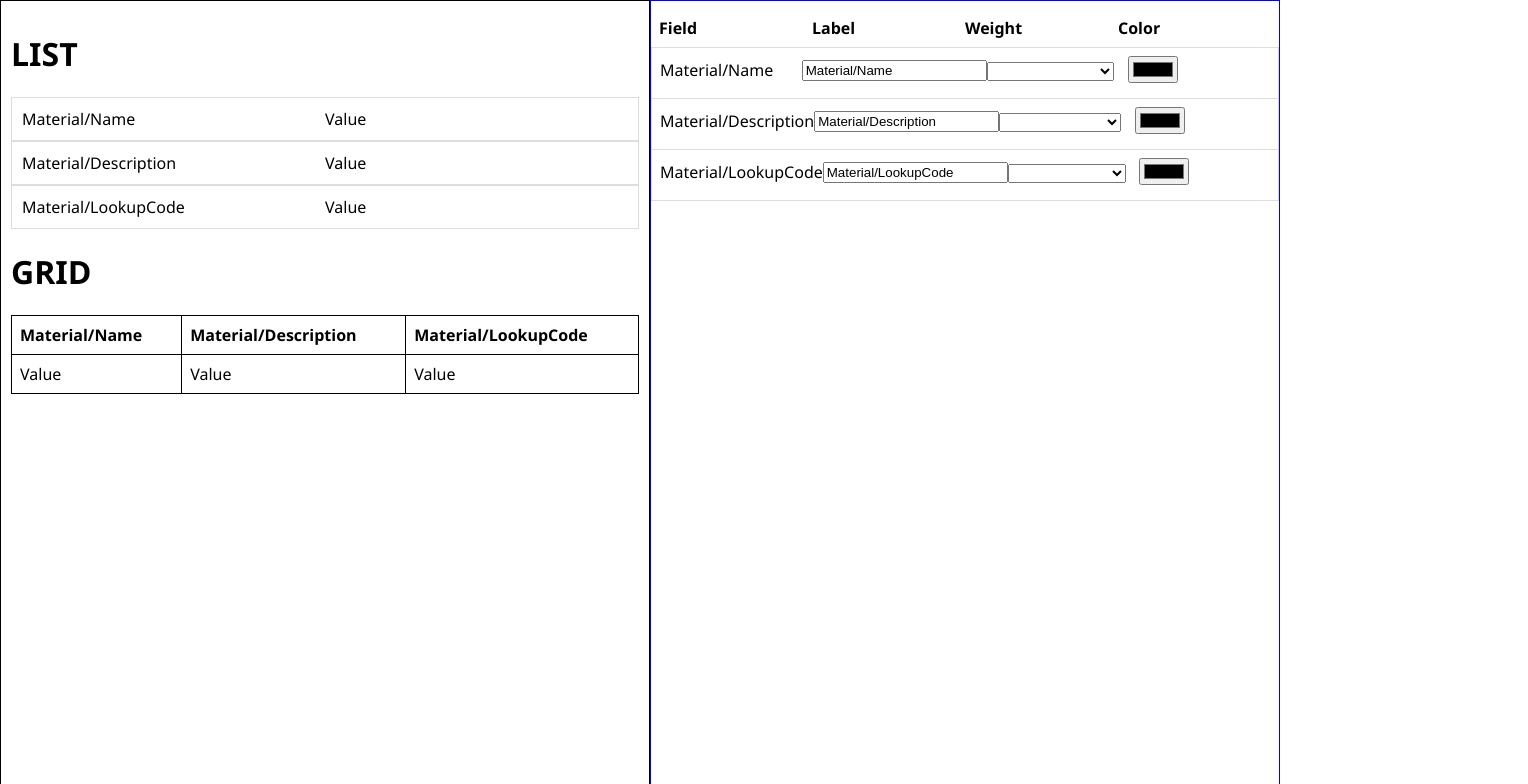
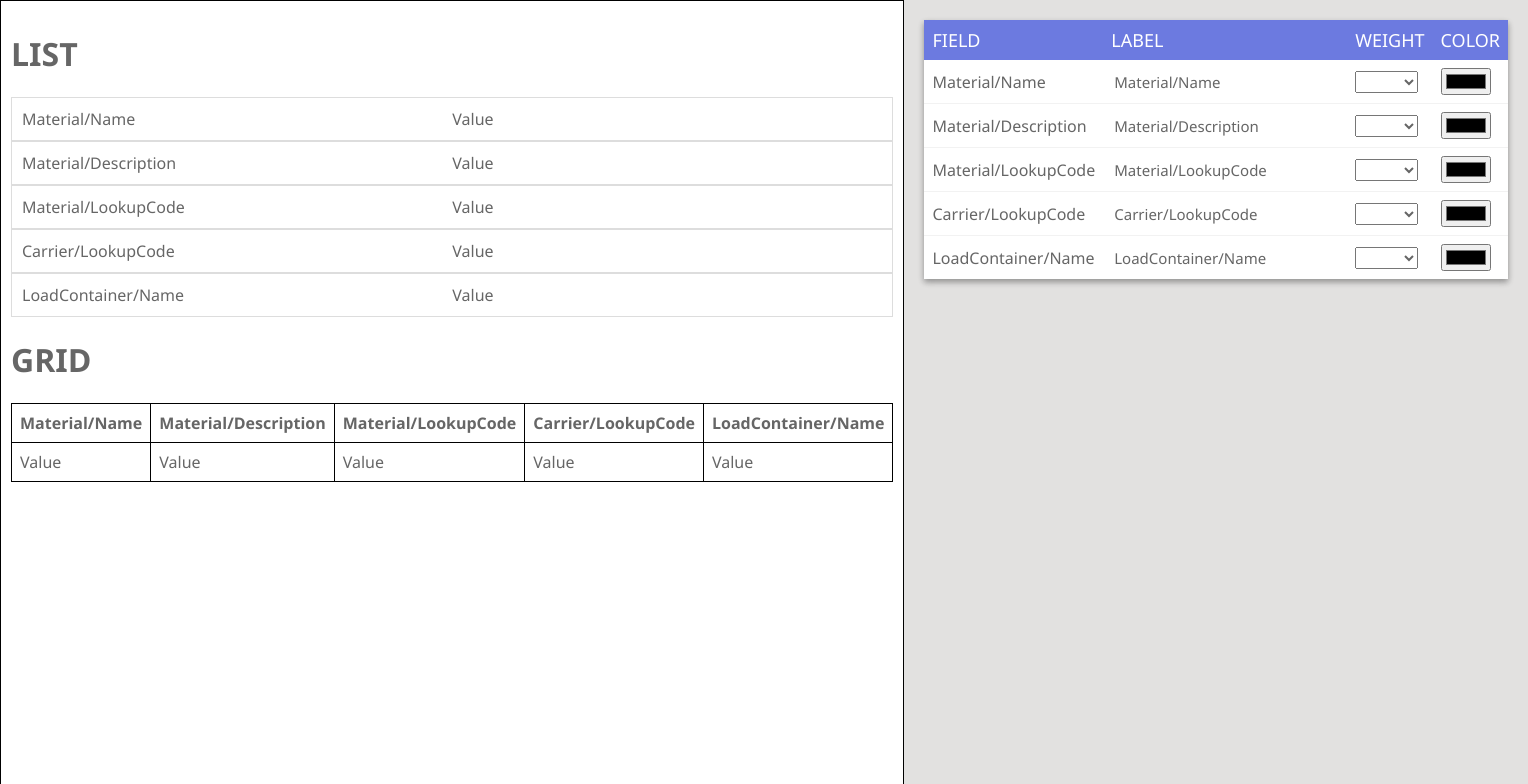
Before and after one commit to pdaddy26/angular-ui-custom, an Angular app: page / in a window 1280 px wide. Shown: the top 784 px of the page, 1528 px wide, since content can reach past the window. Built offline with nearby package versions, Linux system fonts and the light colour scheme.

Commit message:
just make ui look good

```diff
--- a/src/app/app.component.scss
+++ b/src/app/app.component.scss
@@ -6,9 +6,10 @@
 }
 
 .style-container {
-    border: 1px solid blue;
     flex-grow: 1;
     flex-basis: 0;
+    background-color: #e2e1e0;
+    padding: 20px;
 }
 
 .container {
--- a/src/app/app.component.ts
+++ b/src/app/app.component.ts
@@ -15,7 +15,9 @@ export class AppComponent implements OnInit {
     this.fields = [
       "Material/Name",
       "Material/Description",
-      "Material/LookupCode"
+      "Material/LookupCode",
+      "Carrier/LookupCode",
+      "LoadContainer/Name"
     ];
   }
 
--- a/src/app/field-styler/field-styler.component.html
+++ b/src/app/field-styler/field-styler.component.html
@@ -1,32 +1,36 @@
-<ul>
-  <li>
-    <div class="header-container">
-      <div>Field</div>
-      <div>Label</div>
-      <div>Weight</div>
-      <div>Color</div>
-    </div>
-  </li>
-  <li class="item" #listItem draggable="true"
+<table>
+  <thead>
+    <tr>
+      <th>FIELD</th>
+      <th>LABEL</th>
+      <th>WEIGHT</th>
+      <th>COLOR</th>
+    </tr>
+  </thead>
+  <tbody>
+    <tr #listItem draggable="true"
       (dragenter)="onDragEnter($event, listItem)"
       (dragover)="onDragOver($event, listItem)"
       (dragstart)="onDragStart($event, listItem)"
+      (dragend)="onDragEnd($event, listItem)"
       (drop)="onDrop($event, listItem)"
-                        *ngFor="let f of fields"
-      [id]="f">
-    <div class="field-container">
-      <div>{{f}}</div>
-      <div><input type="text" [(ngModel)]="fieldStyles[f+'#LABEL'].title" /></div>
-      <div>
+      *ngFor="let f of fields" [id]="f">
+      <td>
+        {{f}}
+      </td>
+      <td>
+        <input class="label" type="text" [(ngModel)]="fieldStyles[f+'#LABEL'].title" />
+      </td>
+      <td>
           <select [(ngModel)]="fieldStyles[f+'#LABEL'].css['font-weight']">
             <option *ngFor="let weight of fontWeights" [value]="weight">{{weight}}</option>
           </select>
-      </div>
-      <div>
-        <input type="color" [(ngModel)]="fieldStyles[f+'#LABEL'].css['color']"/>
-      </div>
-    </div>
-  </li>
-</ul>
+      </td>
+      <td>
+        <input type="color" [(ngModel)]="fieldStyles[f+'#LABEL'].css['color']" />
+      </td>
+    </tr>
+  </tbody>
+</table>
 
 <!-- <button (click)="print()">print</button> -->
--- a/src/app/field-styler/field-styler.component.scss
+++ b/src/app/field-styler/field-styler.component.scss
@@ -1,52 +1,73 @@
-.field-container {
-    display: flex;
-    flex-direction: row;
-    margin: 8px;
-    align-items: center;
 
-    &>div {
-        flex-grow: 1;
-        flex-basis: 0;
+select {
+    width: 90%;
+    color: #666666;
+}
+
+.over {
+    box-shadow: 0px 0px 5px gray;
+}
+
+table {
+    width: 100%;
+    text-align: left;
+    border: 0;
+    border-collapse: collapse;
+    box-shadow: 0 3px 6px rgba(0,0,0,0.16), 0 3px 6px rgba(0,0,0,0.23);
+
+    &:hover {
+        box-shadow: 0 14px 28px rgba(0,0,0,0.25), 0 10px 10px rgba(0,0,0,0.22);
+    }
+
+    thead {
+        background-color: #6C7AE0;
+        color: white;
+
+
+        th {
+            font-weight: 400;
+            font-size: 18px;
         }
     }
 
-.header-container {
-    display: flex;
-    flex-direction: row;
-    margin: 8px;
-    align-items: center;
-    font-weight: bold;
+    tbody {
+        background-color: white;
 
-    &>div {
-        flex-grow: 1;
-        flex-basis: 0;
+        tr {
+            border-bottom: 1px solid #f2f2f2;
+
+            &:last-child {
+                border-bottom: 0;
             }
         }
 
-li {
-    list-style: none;
-
-    &.item {
-        padding: 0px;
-        height: 50px;
-        border-top: 1px solid #ddd;
-        border-left: 1px solid #ddd;
-        border-right: 1px solid #ddd;
-        &:last-child {
-            border-bottom: 1px solid #ddd;
-        }
-    }
     }
 
-ul {
-    padding: 0;
+    th, td {
+        padding: 8px;
     }
 
-select {
-    width: 90%;
+    // tr:last-child td:first-child {
+    //     border-bottom-left-radius: 8px;
+    // }
+    // tr:last-child td:last-child {
+    //     border-bottom-right-radius: 8px;
+    // }
+    // tr:first-child th:first-child {
+    //     border-top-left-radius: 8px;
+    // }
+    // tr:first-child th:last-child {
+    //     border-top-right-radius: 8px;
+    // }
 }
 
-.over {
-    background-color: pink;
-    box-shadow: inset 0 1px 4px gray, inset 0px -1px 4px gray;
+input.label {
+    color:#666666;
+    border: 1px solid transparent;
+    height: 100%;
+
+    &:hover {
+        border: 1px solid #f2f2f2;
     }
+    font-size: 15px;
+}
--- a/src/app/field-styler/field-styler.component.ts
+++ b/src/app/field-styler/field-styler.component.ts
@@ -53,11 +53,17 @@ export class FieldStylerComponent implements OnInit {
       return;
     }
     let dragElId = this.dragElement.getAttribute('id')
-    let enterItemId = event.target.id;
+    let enterItemId = listItem.getAttribute('id');
+
     let dragElIndex = this.fields.findIndex(f => f === dragElId);
     let enterElIndex = this.fields.findIndex(f => f === enterItemId);
+
     this.fields.splice(dragElIndex, 1);
     this.fields.splice(enterElIndex, 0, dragElId);
+  }
+
+  onDragEnd(event, listItem) {
+    this.renderer.removeClass(this.dragElement, 'over');
   }
 
   onDrop(event, listItem) {
--- a/src/styles.scss
+++ b/src/styles.scss
@@ -2,5 +2,14 @@
 html, body {
     margin: 0;
     padding: 0;
-    font-family: 'Segoe UI', Tahoma, Geneva, Verdana, sans-serif
+    font-family: 'Segoe UI', Tahoma, Geneva, Verdana, sans-serif;
+    color: #666666;
 }
+
+input {
+    font-family: 'Segoe UI', Tahoma, Geneva, Verdana, sans-serif;
+}
+
+select {
+    font-family: 'Segoe UI', Tahoma, Geneva, Verdana, sans-serif;
+}
```
Lines whose indentation alone changed are shown as unchanged.
